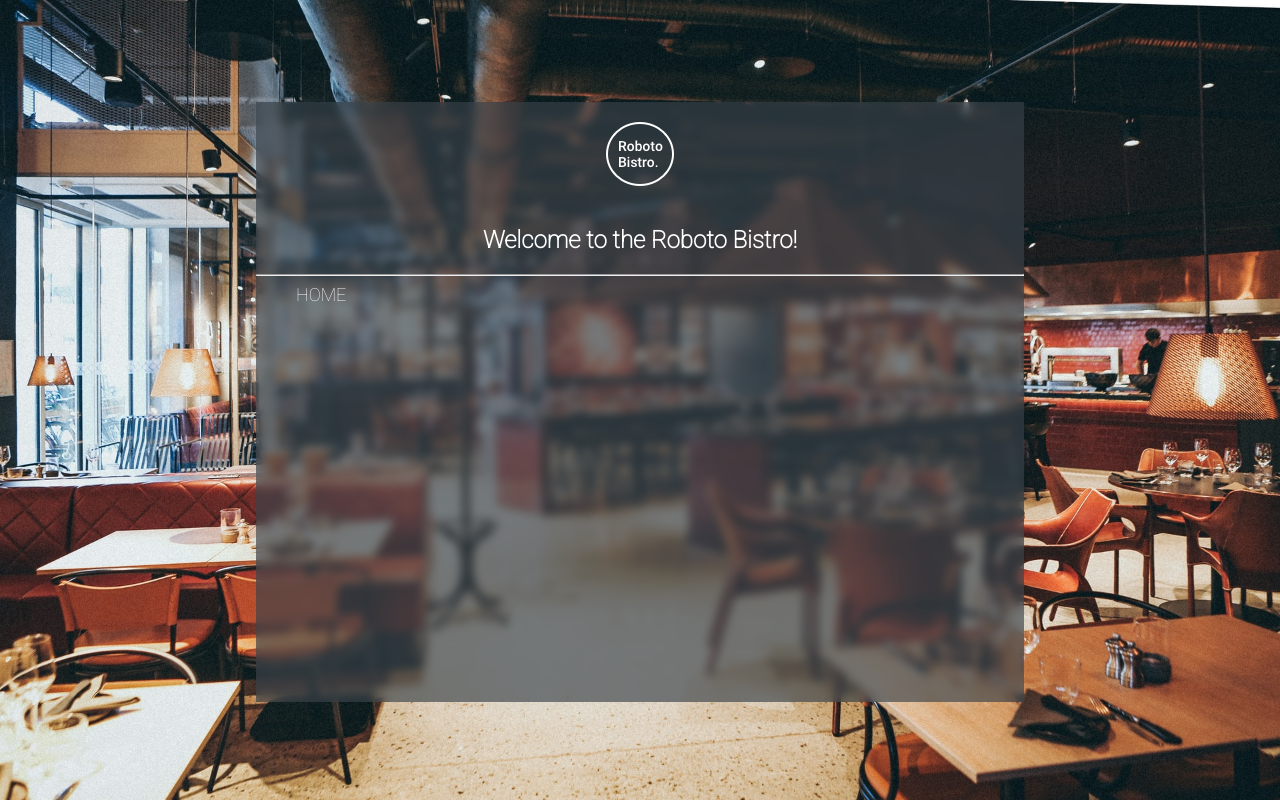
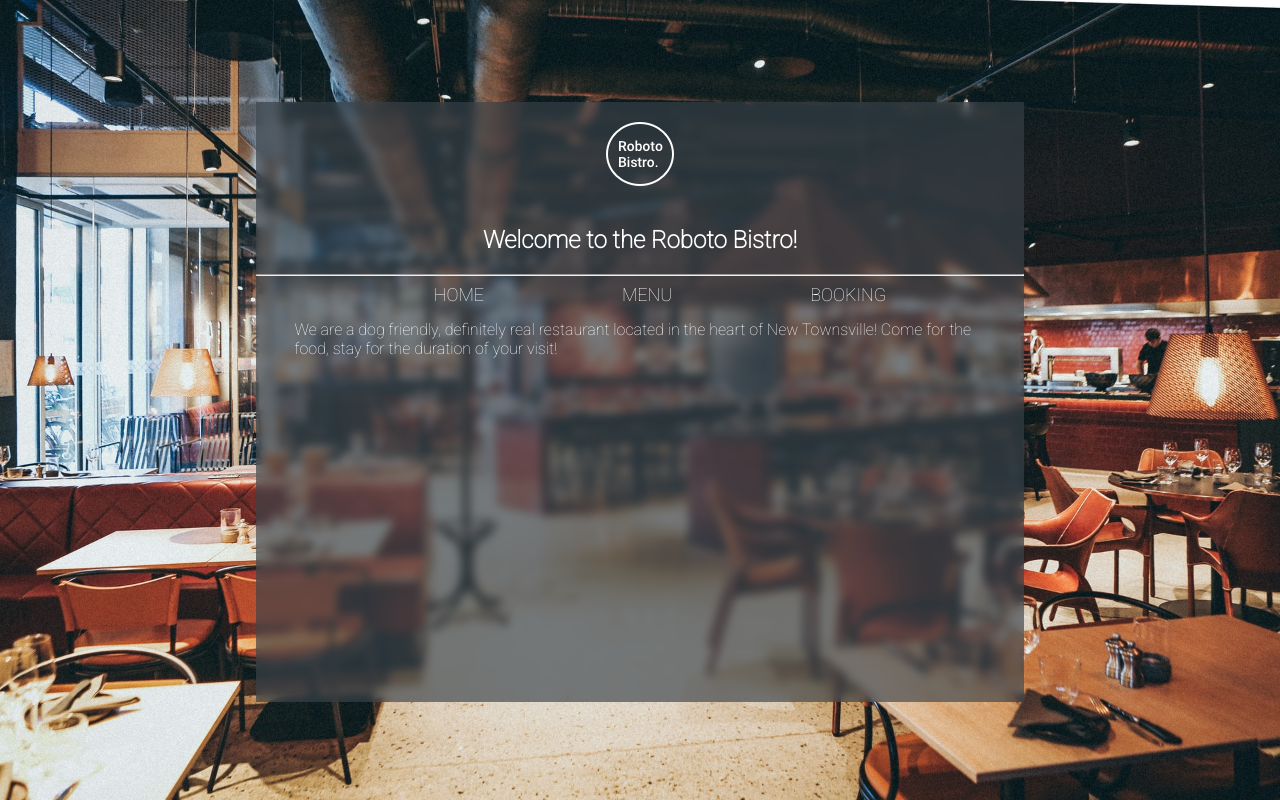
Before and after one commit to ehwus/restaurant, a website built with webpack: page index.html in a window 1280 px wide. Built offline with nearby package versions, Linux system fonts and the light colour scheme.

Commit message:
added menu and booking pages

```diff
--- /dev/null
+++ b/src/booking.js
@@ -0,0 +1,11 @@
+import { DomController } from './domController';
+
+const subheading = 'Book a table!';
+const body = document.createElement('p');
+body.innerText = 'Booking Test';
+
+export class Booking {
+  static render() {
+    DomController.render(subheading, body);
+  }
+}
--- a/src/domController.js
+++ b/src/domController.js
@@ -1,9 +1,20 @@
 import Logo from './assets/logo.png';
 import { WelcomePage } from './welcomePage';
+import { Menu } from './menu';
+import { Booking } from './booking';
 
 const container = document.getElementById('container');
 
 export class DomController {
+  static render(subheadingText, bodyElement) {
+    DomController.resetHTML();
+    DomController.drawLogo();
+    DomController.addSubheading(subheadingText);
+    DomController.addLine();
+    DomController.addNav();
+    DomController.addBody(bodyElement);
+  }
+
   static drawLogo() {
     const logo = new Image();
     logo.src = Logo;
@@ -24,7 +35,11 @@ export class DomController {
   }
 
   static _getRoutes() {
-    return [{ name: 'HOME', element: WelcomePage }];
+    return [
+      { name: 'HOME', element: WelcomePage },
+      { name: 'MENU', element: Menu },
+      { name: 'BOOKING', element: Booking },
+    ];
   }
 
   static addSubheading(subheading) {
@@ -48,4 +63,9 @@ export class DomController {
     });
     container.appendChild(navBar);
   }
+
+  static addBody(newBody) {
+    newBody.className = 'containerBody';
+    container.appendChild(newBody);
+  }
 }
--- /dev/null
+++ b/src/menu.js
@@ -0,0 +1,11 @@
+import { DomController } from './domController';
+
+const subheading = 'Our Delicious Food!';
+const body = document.createElement('p');
+body.innerText = 'Menu Test';
+
+export class Menu {
+  static render() {
+    DomController.render(subheading, body);
+  }
+}
--- a/src/style.css
+++ b/src/style.css
@@ -52,9 +52,18 @@ body {
   margin: 0;
   padding: 10 0;
   font-size: large;
+  justify-content: space-evenly;
+}
+
+.navBar li {
   cursor: pointer;
 }
 
 .navBar li:hover {
   opacity: 0.8;
 }
+
+.containerBody {
+  width: 90%;
+  margin: 15px auto;
+}
--- a/src/welcomePage.js
+++ b/src/welcomePage.js
@@ -1,13 +1,12 @@
 import { DomController } from './domController';
 
 const subheading = 'Welcome to the Roboto Bistro!';
+const body = document.createElement('p');
+body.innerText =
+  'We are a dog friendly, definitely real restaurant located in the heart of New Townsville! Come for the food, stay for the duration of your visit!';
 
 export class WelcomePage {
   static render() {
-    DomController.resetHTML();
-    DomController.drawLogo();
-    DomController.addSubheading(subheading);
-    DomController.addLine();
-    DomController.addNav();
+    DomController.render(subheading, body);
   }
 }
```
